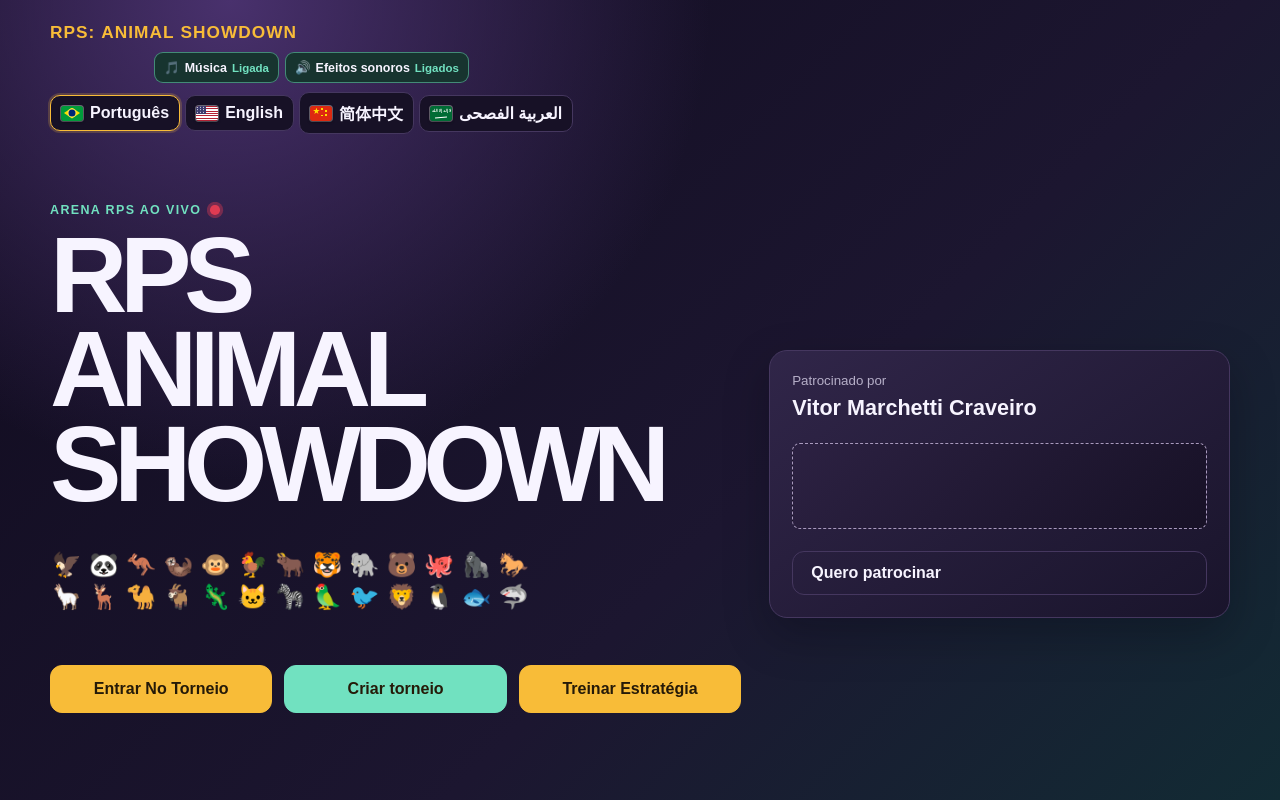
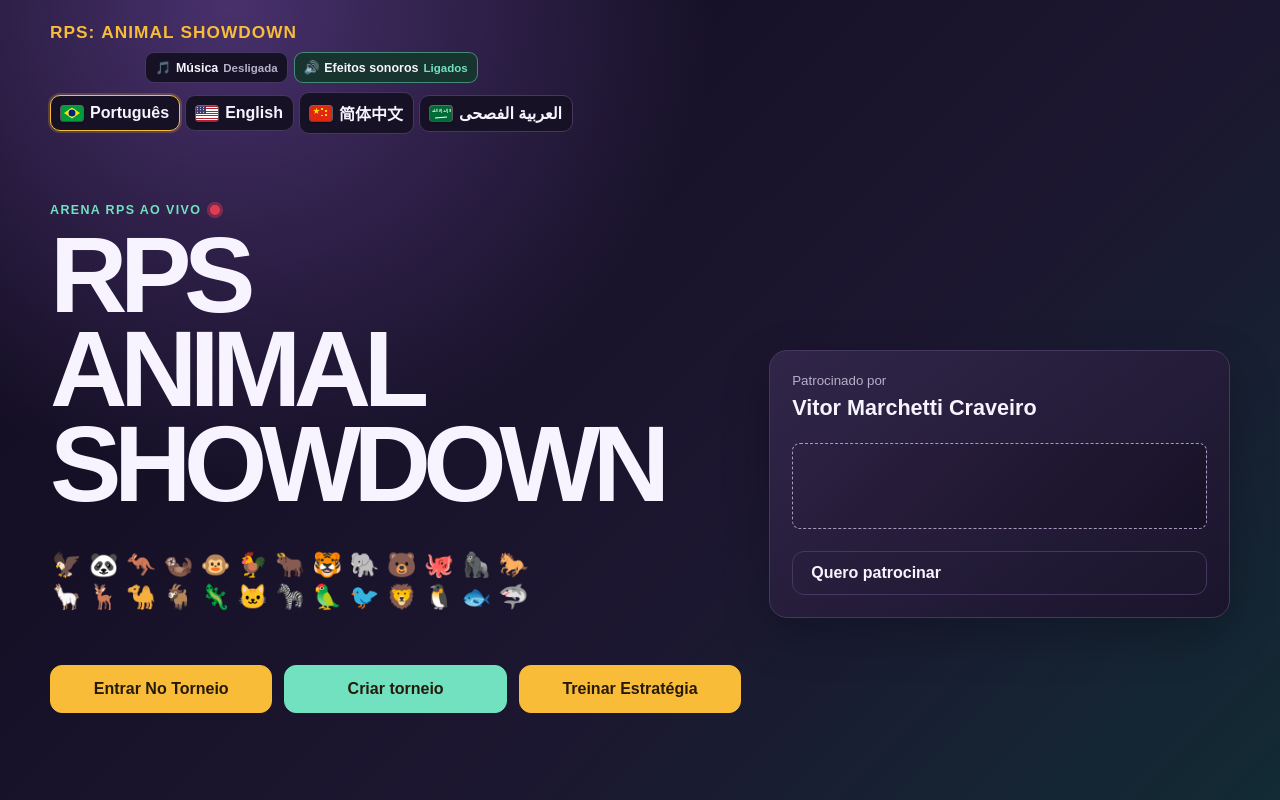
Before and after one commit to Vitor-Craveiro-Unesp/RPS_Animal_Showdown, a Next.js app in the folder apps/frontend/: page / in a window 1280 px wide. Built offline with nearby package versions, Linux system fonts and the light colour scheme.

Commit message:
fix: default player music to off

```diff
--- a/apps/frontend/src/app/page.tsx
+++ b/apps/frontend/src/app/page.tsx
@@ -50,9 +50,12 @@ type OfficialState = { run_id?: string; run_start_sequence?: number; first_place
 type OfficialEvent = { eventId: string; sequence: number; eventType: string; payload: unknown };
 const animalRushEmoji: Record<AnimalRushMove, string> = { rock: "✊", paper: "📄", scissors: "✂️" };
 const tournamentRealtimeScreens = new Set<Screen>(["waiting", "animal-rush", "animal-rush-result", "training-avatar", "training", "training-complete", "arena"]);
-const savedAudioPreference = (key: string) => {
-  if (typeof window === "undefined") return true;
-  try { return window.localStorage.getItem(key) !== "false"; } catch { return true; }
+const savedAudioPreference = (key: string, defaultValue = true) => {
+  if (typeof window === "undefined") return defaultValue;
+  try {
+    const savedValue = window.localStorage.getItem(key);
+    return savedValue === null ? defaultValue : savedValue !== "false";
+  } catch { return defaultValue; }
 };
 const resetTrainingChampionCue = (reference: { current: string | null }) => { reference.current = null; };
 const playbackSpeeds: ReadonlyArray<{ value: PlaybackSpeed; label: string }> = [
@@ -93,7 +96,7 @@ export default function HomePage() {
   // Keep the server and the first client render identical. Browser preferences
   // are restored only after hydration, then persisted on subsequent changes.
   const [playerSoundEffectsEnabled, setPlayerSoundEffectsEnabled] = useState(true);
-  const [playerBackgroundMusicEnabled, setPlayerBackgroundMusicEnabled] = useState(true);
+  const [playerBackgroundMusicEnabled, setPlayerBackgroundMusicEnabled] = useState(false);
   const [playerAudioPreferencesLoaded, setPlayerAudioPreferencesLoaded] = useState(false);
   const [organizerToken, setOrganizerToken] = useState("");
   const [playerToken, setPlayerToken] = useState("");
@@ -124,8 +127,10 @@ export default function HomePage() {
   };
   useEffect(() => {
     const timer = window.setTimeout(() => {
-      setPlayerSoundEffectsEnabled(savedAudioPreference("rps-player-sound-effects"));
-      setPlayerBackgroundMusicEnabled(savedAudioPreference("rps-player-background-music"));
+      setPlayerSoundEffectsEnabled(savedAudioPreference("rps-player-sound-effects", true));
+      // A new visitor starts with music muted. A later opt-in is remembered
+      // under this versioned key without inheriting the previous default.
+      setPlayerBackgroundMusicEnabled(savedAudioPreference("rps-player-background-music-v2", false));
       setPlayerAudioPreferencesLoaded(true);
     }, 0);
     return () => window.clearTimeout(timer);
@@ -134,7 +139,7 @@ export default function HomePage() {
     if (!playerAudioPreferencesLoaded) return;
     try {
       window.localStorage.setItem("rps-player-sound-effects", String(playerSoundEffectsEnabled));
-      window.localStorage.setItem("rps-player-background-music", String(playerBackgroundMusicEnabled));
+      window.localStorage.setItem("rps-player-background-music-v2", String(playerBackgroundMusicEnabled));
     } catch {}
   }, [playerAudioPreferencesLoaded, playerSoundEffectsEnabled, playerBackgroundMusicEnabled]);
   useEffect(() => {
```
Also changed, not shown: 1 other file (tests, documents, lock files or other folders).
